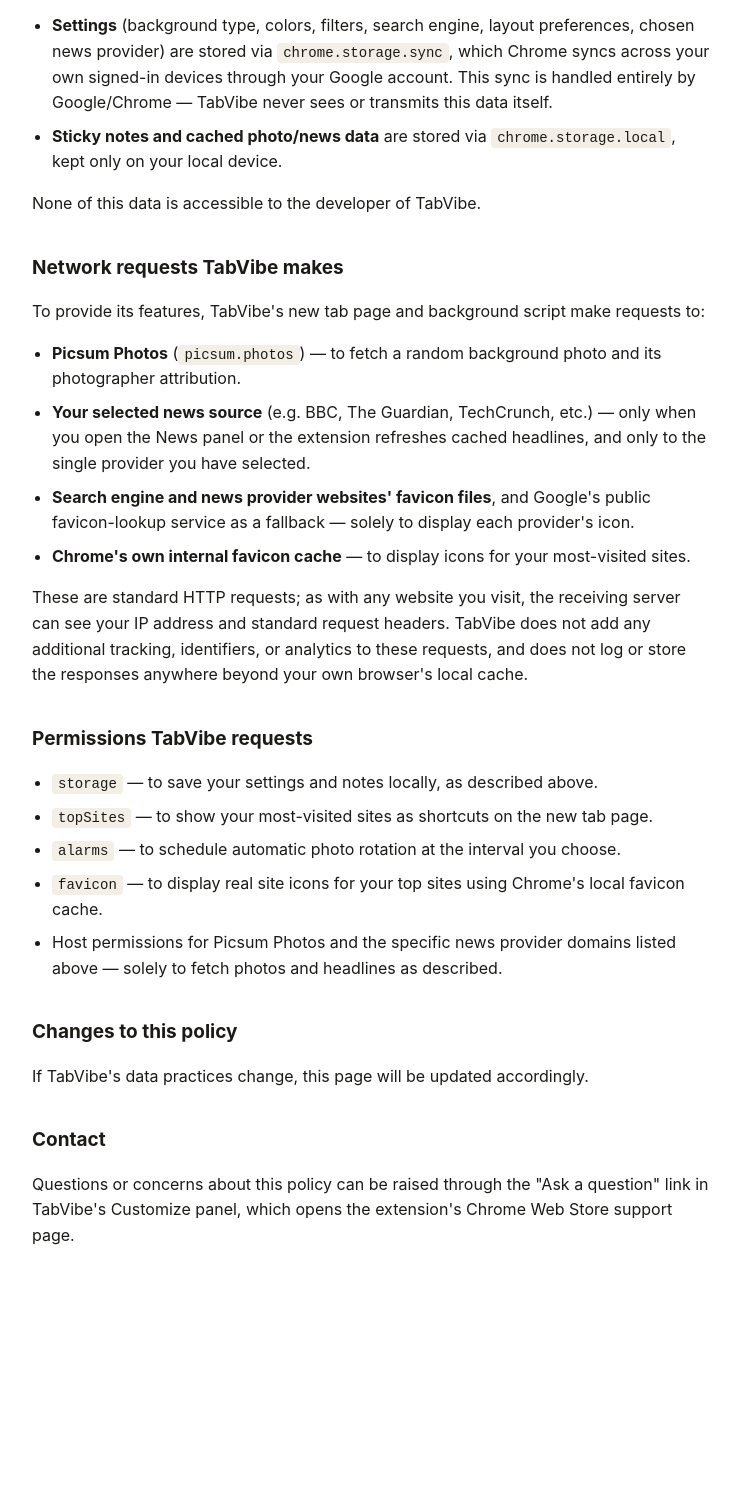
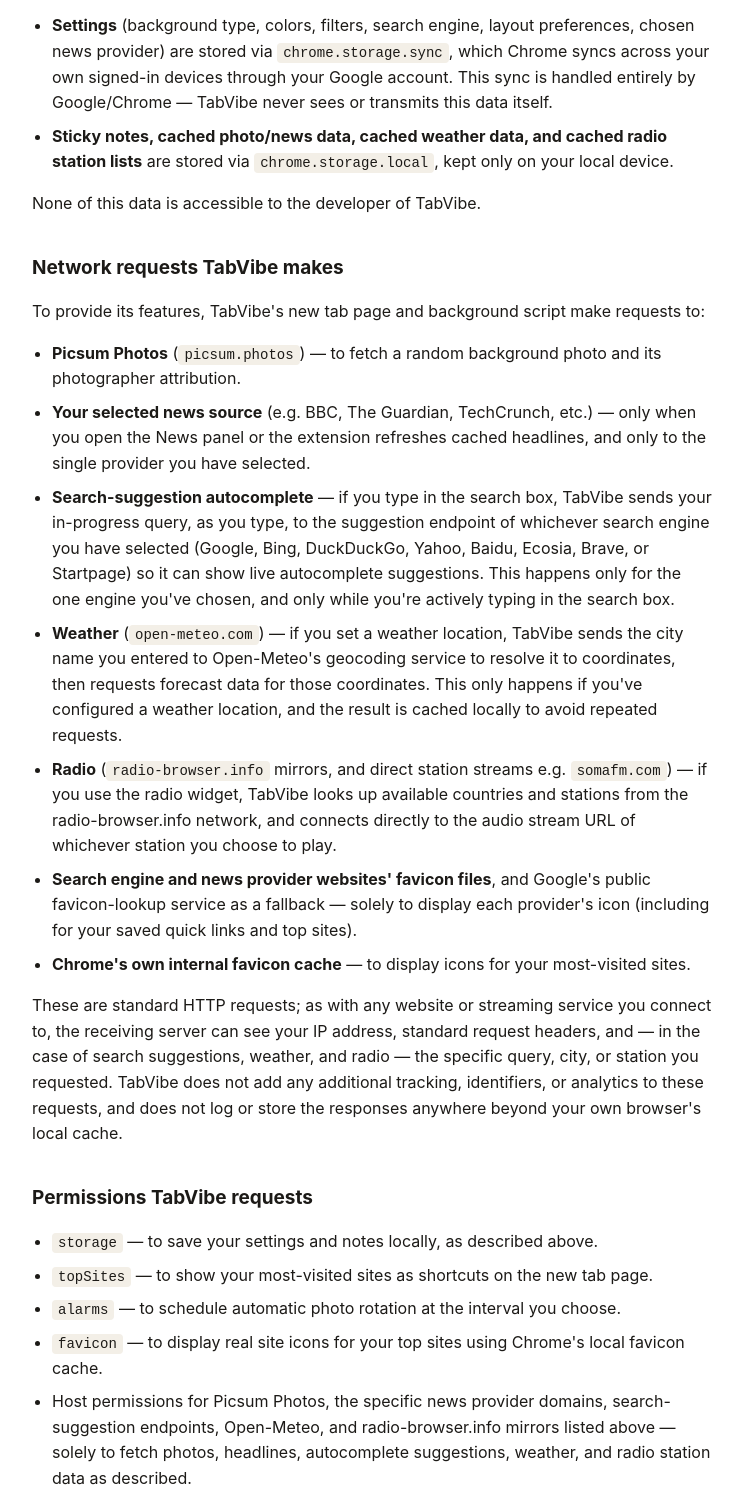
Before and after one commit to madebydulanjaya/TabVibe, a plain HTML site: page index.html in a window 1280 px wide. Shown: the part 568-2063 px from the top of the page, without its empty margins (268-1011 px from the left). Before the commit the page ends 1912 px from the top, so only its background shows below. Drawn offline with Linux system fonts and the light colour scheme.

Commit message:
Updated the privacy policy

```diff
--- a/index.html
+++ b/index.html
@@ -21,7 +21,7 @@
 <body>
 
 <h1>TabVibe Privacy Policy</h1>
-<p class="updated">Last updated: July 2026</p>
+<p class="updated">Last updated: July 17, 2026</p>
 
 <p>TabVibe is a Chrome extension that replaces your new tab page with a customizable background, search box, top sites, sticky notes, and optional news headlines.</p>
 
@@ -36,7 +36,7 @@
 <p>All of TabVibe's settings and sticky notes are stored using Chrome's built-in <code>chrome.storage</code> API, directly in your own browser:</p>
 <ul>
   <li><strong>Settings</strong> (background type, colors, filters, search engine, layout preferences, chosen news provider) are stored via <code>chrome.storage.sync</code>, which Chrome syncs across your own signed-in devices through your Google account. This sync is handled entirely by Google/Chrome — TabVibe never sees or transmits this data itself.</li>
-  <li><strong>Sticky notes and cached photo/news data</strong> are stored via <code>chrome.storage.local</code>, kept only on your local device.</li>
+  <li><strong>Sticky notes, cached photo/news data, cached weather data, and cached radio station lists</strong> are stored via <code>chrome.storage.local</code>, kept only on your local device.</li>
 </ul>
 <p>None of this data is accessible to the developer of TabVibe.</p>
 
@@ -45,10 +45,13 @@
 <ul>
   <li><strong>Picsum Photos</strong> (<code>picsum.photos</code>) — to fetch a random background photo and its photographer attribution.</li>
   <li><strong>Your selected news source</strong> (e.g. BBC, The Guardian, TechCrunch, etc.) — only when you open the News panel or the extension refreshes cached headlines, and only to the single provider you have selected.</li>
-  <li><strong>Search engine and news provider websites' favicon files</strong>, and Google's public favicon-lookup service as a fallback — solely to display each provider's icon.</li>
+  <li><strong>Search-suggestion autocomplete</strong> — if you type in the search box, TabVibe sends your in-progress query, as you type, to the suggestion endpoint of whichever search engine you have selected (Google, Bing, DuckDuckGo, Yahoo, Baidu, Ecosia, Brave, or Startpage) so it can show live autocomplete suggestions. This happens only for the one engine you've chosen, and only while you're actively typing in the search box.</li>
+  <li><strong>Weather</strong> (<code>open-meteo.com</code>) — if you set a weather location, TabVibe sends the city name you entered to Open-Meteo's geocoding service to resolve it to coordinates, then requests forecast data for those coordinates. This only happens if you've configured a weather location, and the result is cached locally to avoid repeated requests.</li>
+  <li><strong>Radio</strong> (<code>radio-browser.info</code> mirrors, and direct station streams e.g. <code>somafm.com</code>) — if you use the radio widget, TabVibe looks up available countries and stations from the radio-browser.info network, and connects directly to the audio stream URL of whichever station you choose to play.</li>
+  <li><strong>Search engine and news provider websites' favicon files</strong>, and Google's public favicon-lookup service as a fallback — solely to display each provider's icon (including for your saved quick links and top sites).</li>
   <li><strong>Chrome's own internal favicon cache</strong> — to display icons for your most-visited sites.</li>
 </ul>
-<p>These are standard HTTP requests; as with any website you visit, the receiving server can see your IP address and standard request headers. TabVibe does not add any additional tracking, identifiers, or analytics to these requests, and does not log or store the responses anywhere beyond your own browser's local cache.</p>
+<p>These are standard HTTP requests; as with any website or streaming service you connect to, the receiving server can see your IP address, standard request headers, and — in the case of search suggestions, weather, and radio — the specific query, city, or station you requested. TabVibe does not add any additional tracking, identifiers, or analytics to these requests, and does not log or store the responses anywhere beyond your own browser's local cache.</p>
 
 <h2>Permissions TabVibe requests</h2>
 <ul>
@@ -56,7 +59,7 @@
   <li><code>topSites</code> — to show your most-visited sites as shortcuts on the new tab page.</li>
   <li><code>alarms</code> — to schedule automatic photo rotation at the interval you choose.</li>
   <li><code>favicon</code> — to display real site icons for your top sites using Chrome's local favicon cache.</li>
-  <li>Host permissions for Picsum Photos and the specific news provider domains listed above — solely to fetch photos and headlines as described.</li>
+  <li>Host permissions for Picsum Photos, the specific news provider domains, search-suggestion endpoints, Open-Meteo, and radio-browser.info mirrors listed above — solely to fetch photos, headlines, autocomplete suggestions, weather, and radio station data as described.</li>
 </ul>
 
 <h2>Changes to this policy</h2>
```
